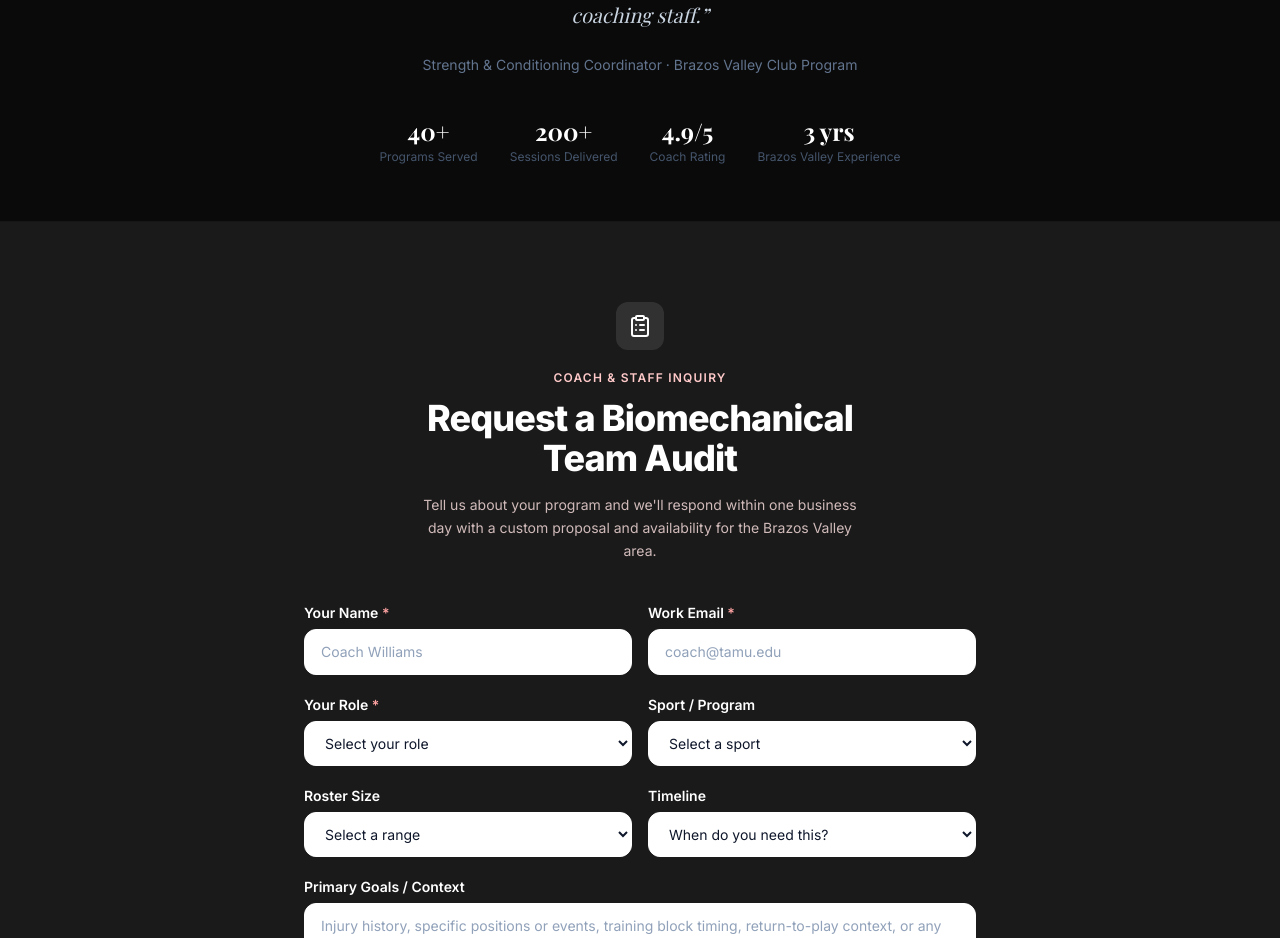
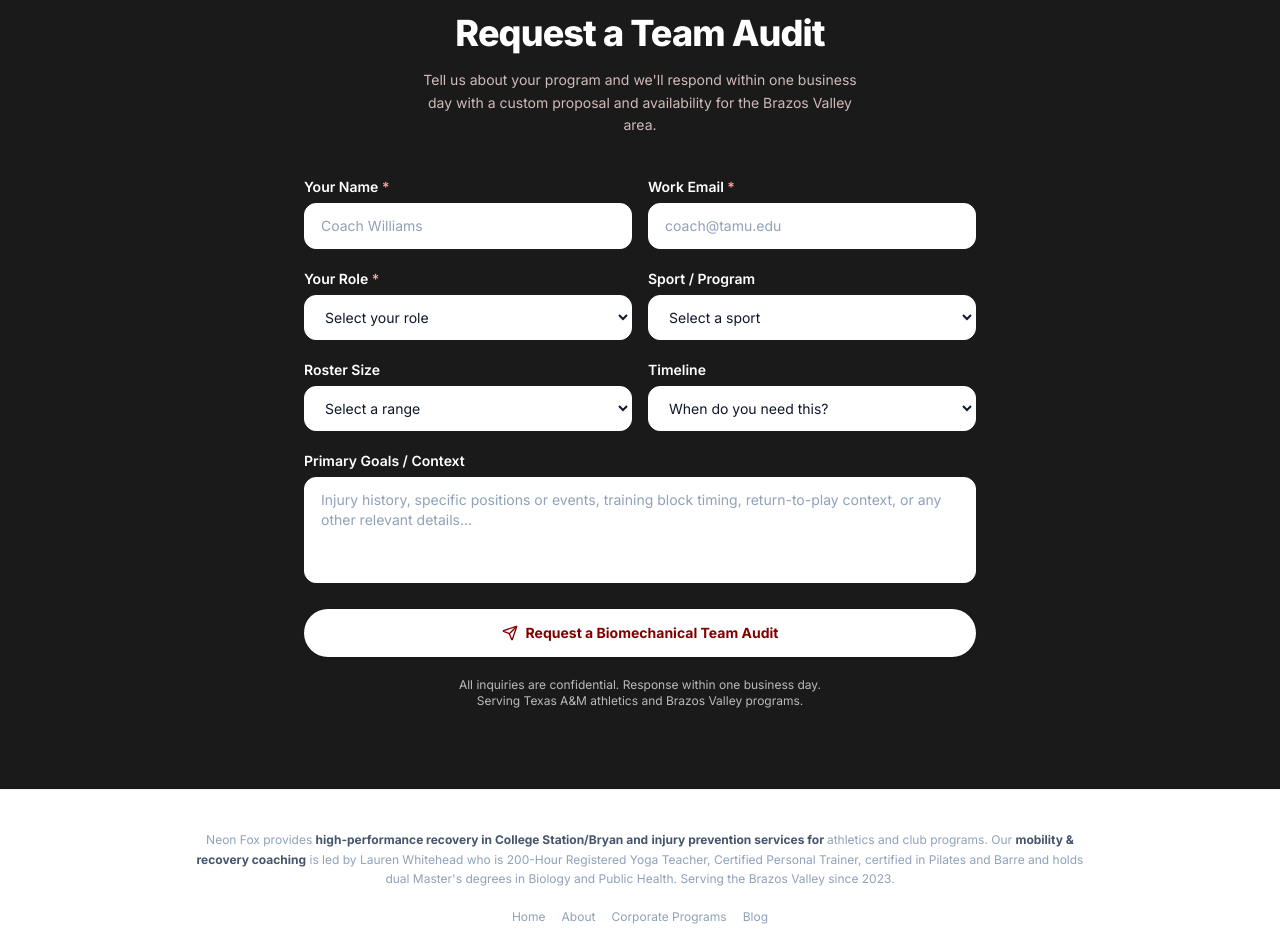
Before and after one commit to jwhitehead08/yoga-college-station, a Next.js app: page /athletics in a window 1280 px wide. Shown: the part 5825-6763 px from the top of the page. Built offline with nearby package versions, Linux system fonts and the light colour scheme.

Commit message:
updated lauren bio in athletics copy

```diff
--- a/app/athletics/page.tsx
+++ b/app/athletics/page.tsx
@@ -756,7 +756,7 @@ export default function AthleticsPage() {
       </section>
 
       {/* ── SOCIAL PROOF STRIP ────────────────────────────── */}
-      <section className="bg-[#0a0a0a] py-14 px-4 sm:px-6 lg:px-8 border-y border-white/5">
+      {/* <section className="bg-[#0a0a0a] py-14 px-4 sm:px-6 lg:px-8 border-y border-white/5">
         <div className="mx-auto max-w-4xl text-center">
           <p className="text-xs font-semibold uppercase tracking-widest text-[#800000] mb-6">
             Trusted by Brazos Valley Programs
@@ -792,7 +792,7 @@ export default function AthleticsPage() {
             ))}
           </div>
         </div>
-      </section>
+      </section> */}
 
       {/* ── FORM ──────────────────────────────────────────── */}
       <AthleticsContactForm />
@@ -802,12 +802,11 @@ export default function AthleticsPage() {
         <div className="mx-auto max-w-4xl text-center">
           <p className="text-xs text-slate-400 leading-relaxed">
             Neon Fox provides{" "}
-            <strong className="text-slate-600">high-performance recovery in College Station</strong>,{" "}
-            <strong className="text-slate-600">athlete recovery programs in Bryan TX</strong>, and{" "}
-            <strong className="text-slate-600">injury prevention services for Texas A&amp;M</strong>{" "}
+            <strong className="text-slate-600">high-performance recovery in College Station/Bryan and</strong>{" "}
+            <strong className="text-slate-600">injury prevention services for </strong>{" "}
             athletics and club programs. Our{" "}
-            <strong className="text-slate-600">biomechanical mobility coaching</strong>{" "}
-            is led by a former TAMU Anatomy Lab Instructor with dual Master&apos;s degrees in
+            <strong className="text-slate-600"> mobility & recovery coaching</strong>{" "}
+            is led by Lauren Whitehead who is 200-Hour Registered Yoga Teacher, Certified Personal Trainer, certified in Pilates and Barre and holds dual Master&apos;s degrees in
             Biology and Public Health. Serving the Brazos Valley since 2023.
           </p>
           <div className="flex flex-wrap justify-center gap-4 mt-5 text-xs">
--- a/components/AthleticsContactForm.tsx
+++ b/components/AthleticsContactForm.tsx
@@ -88,9 +88,10 @@ export function AthleticsContactForm() {
             id="audit-heading"
             className="text-3xl sm:text-4xl font-extrabold tracking-tight text-white"
           >
-            Request a Biomechanical
+            Request a Team Audit
+            {/* Request a Biomechanical
             <br />
-            Team Audit
+            Team Audit */}
           </h2>
           <p className="mt-4 text-red-100/80 max-w-md mx-auto text-sm leading-relaxed">
             Tell us about your program and we&apos;ll respond within one business
--- a/components/Hero.tsx
+++ b/components/Hero.tsx
@@ -83,12 +83,12 @@ export function Hero() {
 
         {/* Social proof strip */}
         <div className="mt-6 flex flex-wrap items-center justify-center gap-x-6 gap-y-2 text-sm text-slate-400">
-          <span className="flex items-center gap-1">
+          {/* <span className="flex items-center gap-1">
             <Star className="h-4 w-4 fill-amber-400 text-amber-400" />
             <strong className="text-slate-700">4.9</strong> avg rating
-          </span>
-          <span className="hidden sm:block w-px h-4 bg-slate-200" />
-          <span>200+ sessions delivered</span>
+          </span> */}
+          {/* <span className="hidden sm:block w-px h-4 bg-slate-200" /> */}
+          <span>1000+ sessions delivered</span>
           <span className="hidden sm:block w-px h-4 bg-slate-200" />
           <span>Serving Brazos Valley since 2023</span>
         </div>
```
